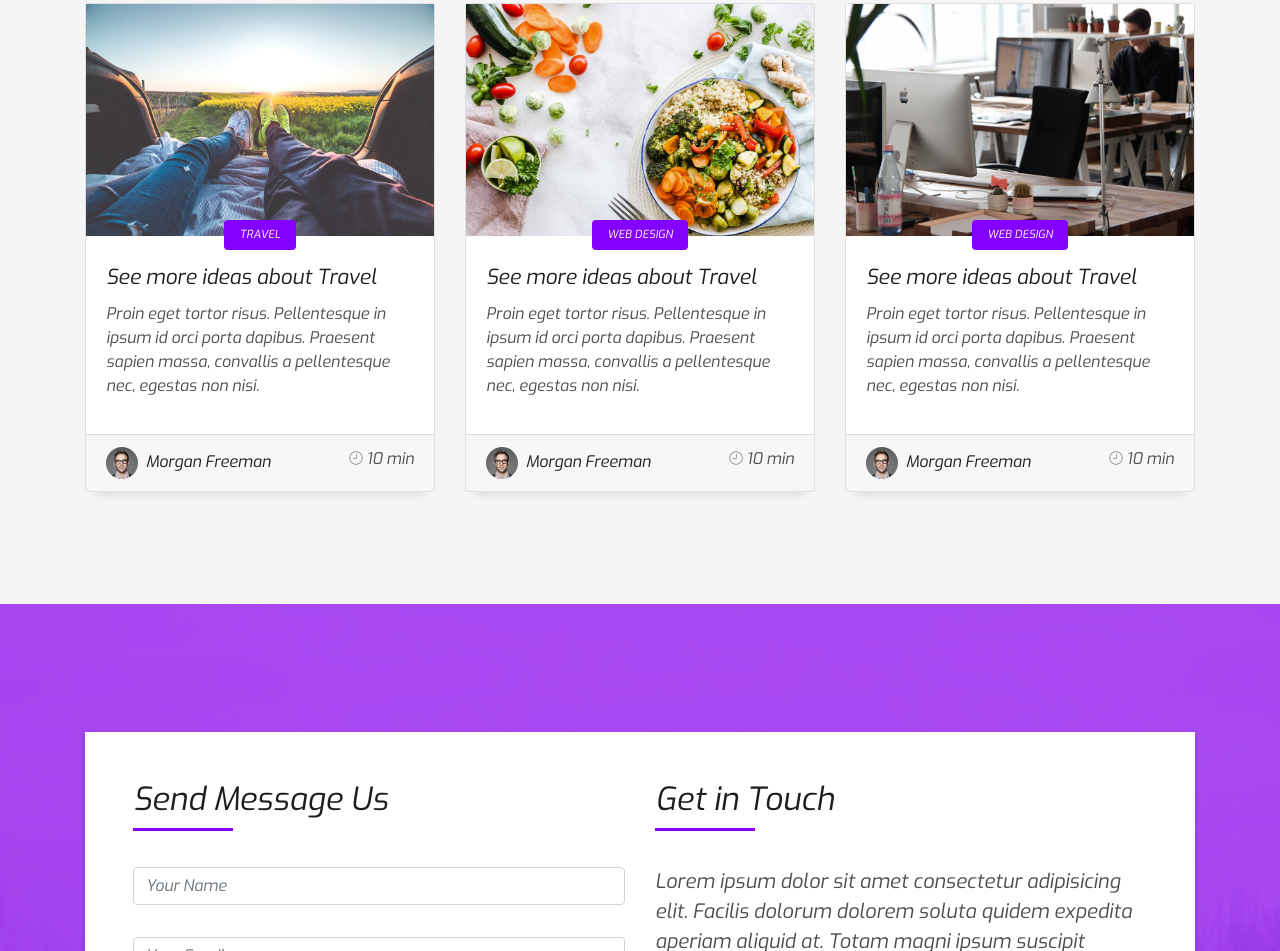
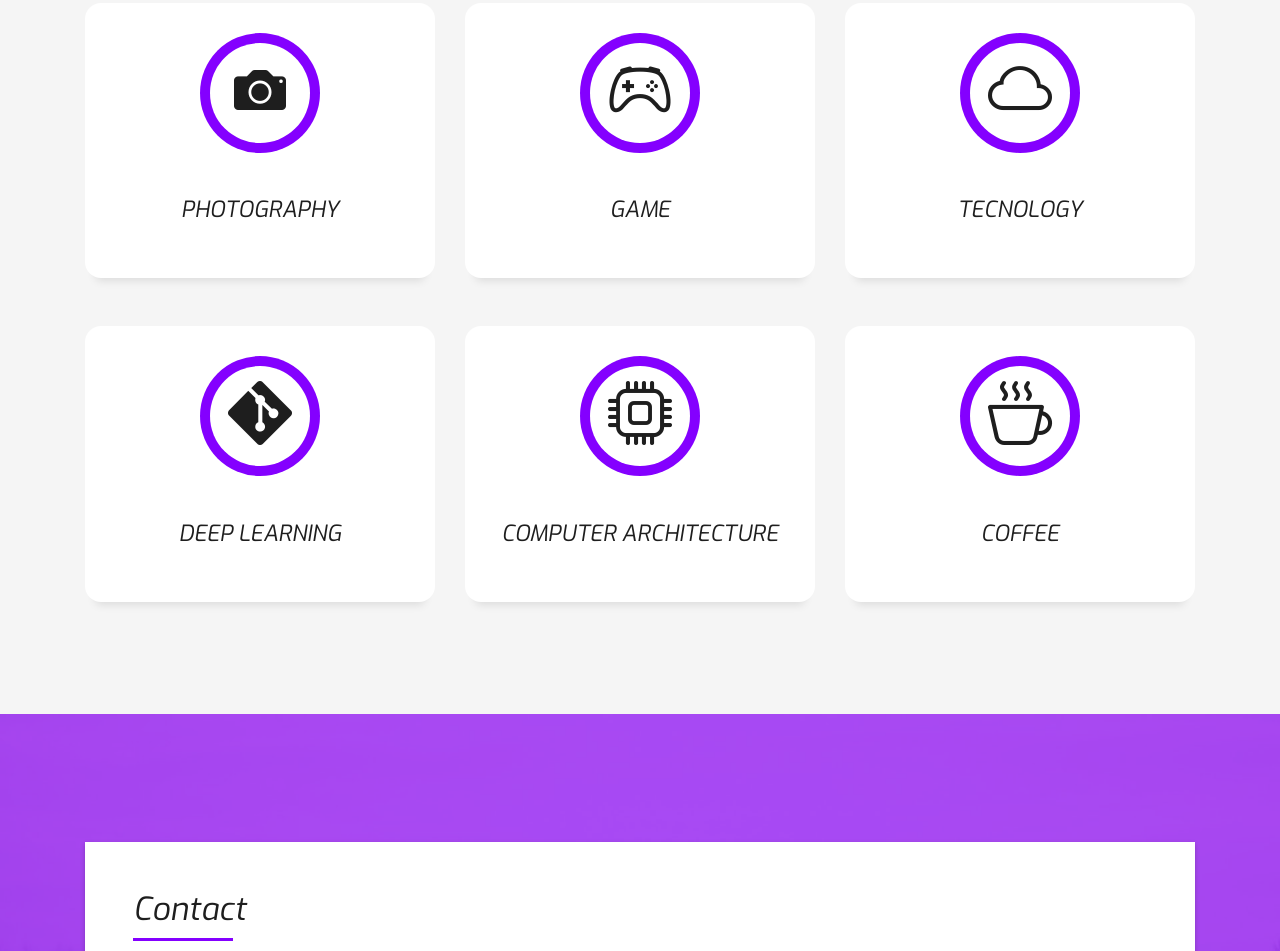
Before and after one commit to RonnaSat/Profile, a plain HTML site: page index.html in a window 1280 px wide. Shown: the part 4004-4955 px from the top of the page. Drawn offline with nearby package versions, Linux system fonts and the light colour scheme; files whose address does not match are found by name.

Commit message:
complete

```diff
--- a/index.html
+++ b/index.html
@@ -244,7 +244,7 @@
             <div class="service-content">
               <h2 class="s-title">Photography</h2>
               <p class="s-description text-center">
-                have photography skills. Understand how cameras and image sensors work. Understand the basics of image
+                Have photography skills. Understand how cameras and image sensors work. Understand the basics of image
                 processing and are interested in computational photography.
               </p>
             </div>
@@ -544,95 +544,62 @@
       </div>
       <div class="row">
         <div class="col-md-4">
-          <div class="card card-blog">
-            <div class="card-img">
-              <a href="blog-single.html"><img src="img/post-1.jpg" alt="" class="img-fluid"></a>
+          <div class="service-box">
+            <div class="service-ico">
+              <span class="ico-circle"><i class="ion-camera"></i></span>
             </div>
-            <div class="card-body">
-              <div class="card-category-box">
-                <div class="card-category">
-                  <h6 class="category">Travel</h6>
-                </div>
-              </div>
-              <h3 class="card-title"><a href="blog-single.html">See more ideas about Travel</a></h3>
-              <p class="card-description">
-                Proin eget tortor risus. Pellentesque in ipsum id orci porta dapibus. Praesent sapien massa, convallis
-                a pellentesque nec,
-                egestas non nisi.
-              </p>
-            </div>
-            <div class="card-footer">
-              <div class="post-author">
-                <a href="#">
-                  <img src="img/testimonial-2.jpg" alt="" class="avatar rounded-circle">
-                  <span class="author">Morgan Freeman</span>
-                </a>
-              </div>
-              <div class="post-date">
-                <span class="ion-ios-clock-outline"></span> 10 min
-              </div>
+            <div class="service-content">
+              <h2 class="s-title mt-5">Photography</h2>
             </div>
           </div>
         </div>
         <div class="col-md-4">
-          <div class="card card-blog">
-            <div class="card-img">
-              <a href="blog-single.html"><img src="img/post-2.jpg" alt="" class="img-fluid"></a>
+          <div class="service-box">
+            <div class="service-ico">
+              <span class="ico-circle"><i class="bi bi-controller"></i></span>
             </div>
-            <div class="card-body">
-              <div class="card-category-box">
-                <div class="card-category">
-                  <h6 class="category">Web Design</h6>
-                </div>
-              </div>
-              <h3 class="card-title"><a href="blog-single.html">See more ideas about Travel</a></h3>
-              <p class="card-description">
-                Proin eget tortor risus. Pellentesque in ipsum id orci porta dapibus. Praesent sapien massa, convallis
-                a pellentesque nec,
-                egestas non nisi.
-              </p>
-            </div>
-            <div class="card-footer">
-              <div class="post-author">
-                <a href="#">
-                  <img src="img/testimonial-2.jpg" alt="" class="avatar rounded-circle">
-                  <span class="author">Morgan Freeman</span>
-                </a>
-              </div>
-              <div class="post-date">
-                <span class="ion-ios-clock-outline"></span> 10 min
-              </div>
+            <div class="service-content">
+              <h2 class="s-title mt-5">Game</h2>
             </div>
           </div>
         </div>
         <div class="col-md-4">
-          <div class="card card-blog">
-            <div class="card-img">
-              <a href="blog-single.html"><img src="img/post-3.jpg" alt="" class="img-fluid"></a>
+          <div class="service-box">
+            <div class="service-ico">
+              <span class="ico-circle"><i class="bi bi-cloud"></i></span>
             </div>
-            <div class="card-body">
-              <div class="card-category-box">
-                <div class="card-category">
-                  <h6 class="category">Web Design</h6>
-                </div>
-              </div>
-              <h3 class="card-title"><a href="blog-single.html">See more ideas about Travel</a></h3>
-              <p class="card-description">
-                Proin eget tortor risus. Pellentesque in ipsum id orci porta dapibus. Praesent sapien massa, convallis
-                a pellentesque nec,
-                egestas non nisi.
-              </p>
+            <div class="service-content">
+              <h2 class="s-title mt-5">Tecnology</h2>
             </div>
-            <div class="card-footer">
-              <div class="post-author">
-                <a href="#">
-                  <img src="img/testimonial-2.jpg" alt="" class="avatar rounded-circle">
-                  <span class="author">Morgan Freeman</span>
-                </a>
-              </div>
-              <div class="post-date">
-                <span class="ion-ios-clock-outline"></span> 10 min
-              </div>
+          </div>
+        </div>
+        <div class="col-md-4">
+          <div class="service-box">
+            <div class="service-ico">
+              <span class="ico-circle"><i class="bi bi-git"></i></span>
+            </div>
+            <div class="service-content">
+              <h2 class="s-title mt-5">Deep Learning</h2>
+            </div>
+          </div>
+        </div>
+        <div class="col-md-4">
+          <div class="service-box">
+            <div class="service-ico">
+              <span class="ico-circle"><i class="bi bi-cpu"></i></span>
+            </div>
+            <div class="service-content">
+              <h2 class="s-title mt-5">Computer Architecture</h2>
+            </div>
+          </div>
+        </div>
+        <div class="col-md-4">
+          <div class="service-box">
+            <div class="service-ico">
+              <span class="ico-circle"><i class="bi bi-cup-hot"></i></span>
+            </div>
+            <div class="service-content">
+              <h2 class="s-title mt-5">Coffee</h2>
             </div>
           </div>
         </div>
@@ -650,77 +617,25 @@
           <div class="contact-mf">
             <div id="contact" class="box-shadow-full">
               <div class="row">
-                <div class="col-md-6">
-                  <div class="title-box-2">
-                    <h5 class="title-left">
-                      Send Message Us
-                    </h5>
-                  </div>
-                  <div>
-                    <form action="" method="post" role="form" class="contactForm">
-                      <div id="sendmessage">Your message has been sent. Thank you!</div>
-                      <div id="errormessage"></div>
-                      <div class="row">
-                        <div class="col-md-12 mb-3">
-                          <div class="form-group">
-                            <input type="text" name="name" class="form-control" id="name" placeholder="Your Name"
-                              data-rule="minlen:4" data-msg="Please enter at least 4 chars" />
-                            <div class="validation"></div>
-                          </div>
-                        </div>
-                        <div class="col-md-12 mb-3">
-                          <div class="form-group">
-                            <input type="email" class="form-control" name="email" id="email" placeholder="Your Email"
-                              data-rule="email" data-msg="Please enter a valid email" />
-                            <div class="validation"></div>
-                          </div>
-                        </div>
-                        <div class="col-md-12 mb-3">
-                          <div class="form-group">
-                            <input type="text" class="form-control" name="subject" id="subject" placeholder="Subject"
-                              data-rule="minlen:4" data-msg="Please enter at least 8 chars of subject" />
-                            <div class="validation"></div>
-                          </div>
-                        </div>
-                        <div class="col-md-12 mb-3">
-                          <div class="form-group">
-                            <textarea class="form-control" name="message" rows="5" data-rule="required"
-                              data-msg="Please write something for us" placeholder="Message"></textarea>
-                            <div class="validation"></div>
-                          </div>
-                        </div>
-                        <div class="col-md-12">
-                          <button type="submit" class="button button-a button-big button-rouded">Send Message</button>
-                        </div>
-                      </div>
-                    </form>
-                  </div>
-                </div>
-                <div class="col-md-6">
+                <div class="col-md">
                   <div class="title-box-2 pt-4 pt-md-0">
                     <h5 class="title-left">
-                      Get in Touch
+                      Contact
                     </h5>
                   </div>
                   <div class="more-info">
-                    <p class="lead">
-                      Lorem ipsum dolor sit amet consectetur adipisicing elit. Facilis dolorum dolorem soluta quidem
-                      expedita aperiam aliquid at.
-                      Totam magni ipsum suscipit amet? Autem nemo esse laboriosam ratione nobis
-                      mollitia inventore?
-                    </p>
                     <ul class="list-ico">
-                      <li><span class="ion-ios-location"></span> 329 WASHINGTON ST BOSTON, MA 02108</li>
-                      <li><span class="ion-ios-telephone"></span> (617) 557-0089</li>
-                      <li><span class="ion-email"></span> contact@example.com</li>
+                      <li><span class="ion-ios-location"></span> 132 M.5 Lee District Lumphun Province 51110</li>
+                      <li><span class="ion-ios-telephone"></span> 095-682-3894</li>
+                      <li><span class="ion-email"></span> ronnakon_nisaensat@cmu.ac.th</li>
                     </ul>
                   </div>
                   <div class="socials">
                     <ul>
-                      <li><a href=""><span class="ico-circle"><i class="ion-social-facebook"></i></span></a></li>
-                      <li><a href=""><span class="ico-circle"><i class="ion-social-instagram"></i></span></a></li>
-                      <li><a href=""><span class="ico-circle"><i class="ion-social-twitter"></i></span></a></li>
-                      <li><a href=""><span class="ico-circle"><i class="ion-social-pinterest"></i></span></a></li>
+                      <li><a href="https://www.facebook.com/ronnakornniseansut"><span class="ico-circle"><i
+                              class="ion-social-facebook"></i></span></a></li>
+                      <li><a href="https://instagram.com/n_ronnakorn?igshid=YmMyMTA2M2Y="><span class="ico-circle"><i
+                              class="ion-social-instagram"></i></span></a></li>
                     </ul>
                   </div>
                 </div>
@@ -744,6 +659,9 @@
                   Purchase the pro version with working PHP/AJAX contact form: https://bootstrapmade.com/buy/?theme=DevFolio
                 -->
                 Designed by <a href="https://bootstrapmade.com/">BootstrapMade</a>
+              </div>
+              <div class="credits">
+                Edited by Ronnakon
               </div>
             </div>
           </div>
```
